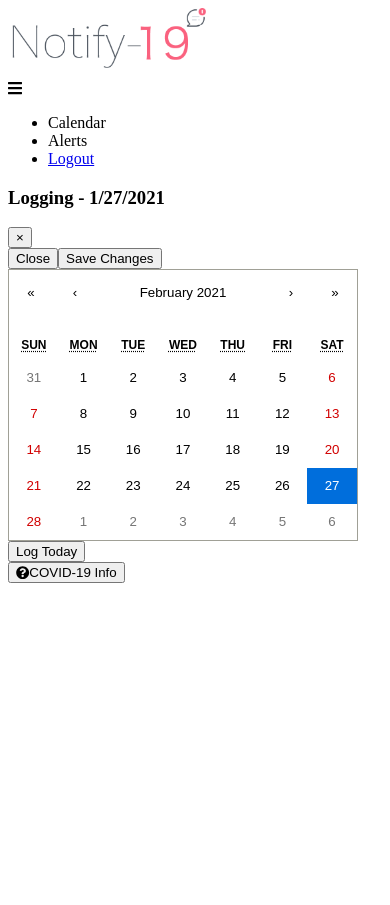
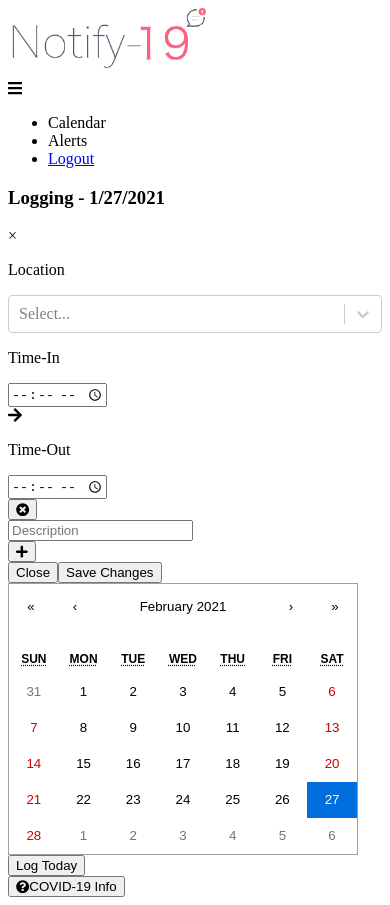
Before and after one commit to scrimmie/Notify-19, a Next.js app: page /dashboard in a window 390 px wide. Both pictures are taken after a click on the button "Log Today". Before the commit the page ends 844 px from the top, so only its background shows below. Built offline with nearby package versions, Linux system fonts and the light colour scheme.

Commit message:
finished modal implementatio
modal now stores data for each location and returns them as an object in state (TODO: make mobile friendly)

```diff
--- a/components/loggingModal.js
+++ b/components/loggingModal.js
@@ -1,5 +1,47 @@
+import Select from "react-select";
+import { useState } from "react";
+import { FontAwesomeIcon } from '@fortawesome/react-fontawesome'
+import { faArrowRight } from '@fortawesome/free-solid-svg-icons'
+import { faTimesCircle } from '@fortawesome/free-solid-svg-icons'
+import { faPlus } from '@fortawesome/free-solid-svg-icons'
+
+
+
 export default function Modal({ modalClick, date }) {
-
+  const options = [
+    { value: "Hagerty Library", label: "Hagerty Library", key: 1 },
+    {
+      value: "Center for Automation Technology",
+      label: "Center for Automation Technology",
+      key: 2,
+    },
+    { value: "Chestnut Square", label: "Chestnut Square", key: 3 },
+    { value: "Creese Student Center", label: "Creese Student Center", key: 4 },
+    { value: "Disque Hall", label: "Disque Hall", key: 5 },
+    {
+      value: "Drexel Recreation Center",
+      label: "Drexel Recreation Center",
+      key: 6,
+    },
+    {
+      value: "Library Learning Terrace",
+      label: "Library Learning Terrace",
+      key: 7,
+    },
+    {
+      value: "Northside Dining Terrace",
+      label: "Northside Dining Terrace",
+      key: 8,
+    },
+    {
+      value: "Pearlstein Business Learning Center",
+      label: "Pearlstein Business Learning Center",
+      key: 9,
+    },
+    { value: "Randell Hall", label: "Randell Hall", key: 10 },
+    { value: "University Crossings", label: "University Crossings", key: 11 },
+    { value: "URBN Center", label: "URBN Center", key: 12 },
+  ];
 
   const setShowModal = ({ out }) => {
     modalClick(out);
@@ -9,15 +51,33 @@ export default function Modal({ modalClick, date }) {
     //store the user data
   };
 
+  const [fields, setFields] = useState([{ Location: null }]);
+
+  function handleChange(i, selected, key) {
+
+    const values = [...fields];
+    values[i][key] = selected;
+    setFields(values);
+  }
+
+  function handleAdd() {
+    const values = [...fields];
+    values.push({ Location: null });
+    setFields(values);
+  }
+
+  function handleRemove(i) {
+    const values = [...fields];
+    values.splice(i, 1);
+    setFields(values);
+  }
+
   return (
     <>
-      <div
-        className="justify-center items-center flex overflow-x-hidden overflow-y-auto fixed inset-0 z-50 outline-none focus:outline-none"
-        onClick={() => setShowModal(false)}
-      >
+      <div className="justify-center items-center flex overflow-x-hidden overflow-y-auto fixed inset-0 z-50 outline-none focus:outline-none">
         <div className="relative w-auto my-6 mx-auto max-w-3xl">
           {/*content*/}
-          <div className="border-0 rounded-lg shadow-lg relative flex flex-col w-full bg-white outline-none focus:outline-none">
+          <div className="border-0 rounded-lg shadow-lg relative flex flex-col w-full bg-gray-100	 bg-opacity-95	outline-none focus:outline-none">
             {/*header*/}
             <div className="flex items-start justify-between p-5 border-b border-solid border-gray-300 rounded-t">
               <h3 className="text-3xl font-semibold">
@@ -28,19 +88,65 @@ export default function Modal({ modalClick, date }) {
                   "/" +
                   date.getFullYear()}
               </h3>
-              <button
-                className="p-1 ml-auto bg-transparent border-0 text-black opacity-5 float-right text-3xl leading-none font-semibold outline-none focus:outline-none"
-                onClick={() => setShowModal(false)}
-              >
-                <span className="bg-transparent text-black opacity-5 h-6 w-6 text-2xl block outline-none focus:outline-none">
-                  ×
-                </span>
-              </button>
+              <span className="bg-transparent text-black opacity-5 h-6 w-6 text-2xl block outline-none focus:outline-none">
+                ×
+              </span>
             </div>
             {/*body*/}
-            <div className="relative p-6 flex-auto">
+            <div className="">
               {/* Data Input */}
-
+              {fields.map((field, idx) => {
+                return (
+                  <div
+                    className="grid grid-cols-6 grid-rows-3 p-5 grid-flow-row "
+                    key={`${field}-${idx}`}
+                  >
+                    <div key={`${field}-${idx}`} className="col-span-2 px-4 self-center">
+                    <p className="pl-1">Location</p>
+                      <Select
+                        options={options}
+                        key={`${field}-${idx}`}
+                        onChange={(selected) => handleChange(idx, selected.value, "Location")}
+                      />
+                    </div>
+                    <div className="justify-self-center self-center">
+                    <p className="pl-1">Time-In</p>
+                      <input
+                        type="time"
+                        placeholder="Time-In"
+                        onChange={(selected) => handleChange(idx, selected.target.value, "Time-In")}
+                        className="pl-6 pr-4 py-2 placeholder-gray-400 text-gray-700 bg-white rounded text-sm shadow outline-none focus:outline-none focus:shadow-outline w-full"
+                      />
+                    </div>
+                    <FontAwesomeIcon className="h-7 mt-5 text-black cursor-pointer leading-none border border-solid border-transparent rounded bg-transparent block outline-none focus:outline-none justify-self-center self-center" icon={faArrowRight}/>
+                    <div className=" justify-self-center self-center">
+                      <p className="pl-1">Time-Out</p>
+                      <input
+                        type="time"
+                        placeholder="Time-Out"
+                        onChange={(selected) => handleChange(idx, selected.target.value, "Time-Out")}
+                        className="pl-6 pr-2 py-2 placeholder-gray-400 text-gray-700 bg-white rounded text-sm shadow outline-none focus:outline-none focus:shadow-outline w-full"
+                      />
+                    </div>
+                    <button className="justify-self-center self-center" onClick={() => handleRemove(idx)}>
+                      <FontAwesomeIcon className="h-7 text-black cursor-pointer leading-none pr-3 border border-solid border-transparent rounded bg-transparent block outline-none focus:outline-none " icon={faTimesCircle}/>
+                    </button>
+                    <div className="col-span-6 ml-4 mr-4 my-3 row-span-2">
+                      <input
+                        type="text"
+                        placeholder="Description"
+                        onChange={(selected) => handleChange(idx, selected.target.value, "Description")}
+                        className="px-3 placeholder-gray-400 text-gray-700 bg-white rounded text-sm shadow outline-none focus:outline-none focus:shadow-outline w-full h-full"
+                      />
+                    </div>
+                  </div>
+                );
+              })}
+              <div className="mx-auto flex">
+              <button className="mx-auto my-4" onClick={() => handleAdd()}>
+                <FontAwesomeIcon className="h-8 text-black cursor-pointer leading-none border border-solid border-transparent rounded bg-transparent block outline-none focus:outline-none" icon={faPlus}/>
+              </button>
+              </div>
             </div>
             {/*footer*/}
             <div className="flex items-center justify-end p-6 border-t border-solid border-gray-300 rounded-b">
@@ -53,10 +159,13 @@ export default function Modal({ modalClick, date }) {
                 Close
               </button>
               <button
-                className="bg-green-500 text-white active:bg-green-600 font-bold uppercase text-sm px-6 py-3 rounded shadow hover:shadow-lg outline-none focus:outline-none mr-1 mb-1"
+                className="bg-blue-500 text-white active:bg-green-600 font-bold uppercase text-sm px-6 py-3 rounded shadow hover:shadow-lg outline-none focus:outline-none mr-1 mb-1"
                 type="button"
                 style={{ transition: "all .15s ease" }}
-                onClick={() => setShowModal(false)}
+                onClick={() => {
+                  setShowModal(false);
+                  console.log(fields);
+                }}
               >
                 Save Changes
               </button>
--- a/package.json
+++ b/package.json
@@ -18,6 +18,7 @@
     "react": "17.0.1",
     "react-calendar": "^3.3.1",
     "react-dom": "17.0.1",
+    "react-select": "^4.1.0",
     "sharp": "^0.27.2",
     "tailwindcss": "^2.0.3",
     "validator": "^13.5.2"
```
Also changed, not shown: 1 other file (tests, documents, lock files or other folders).
